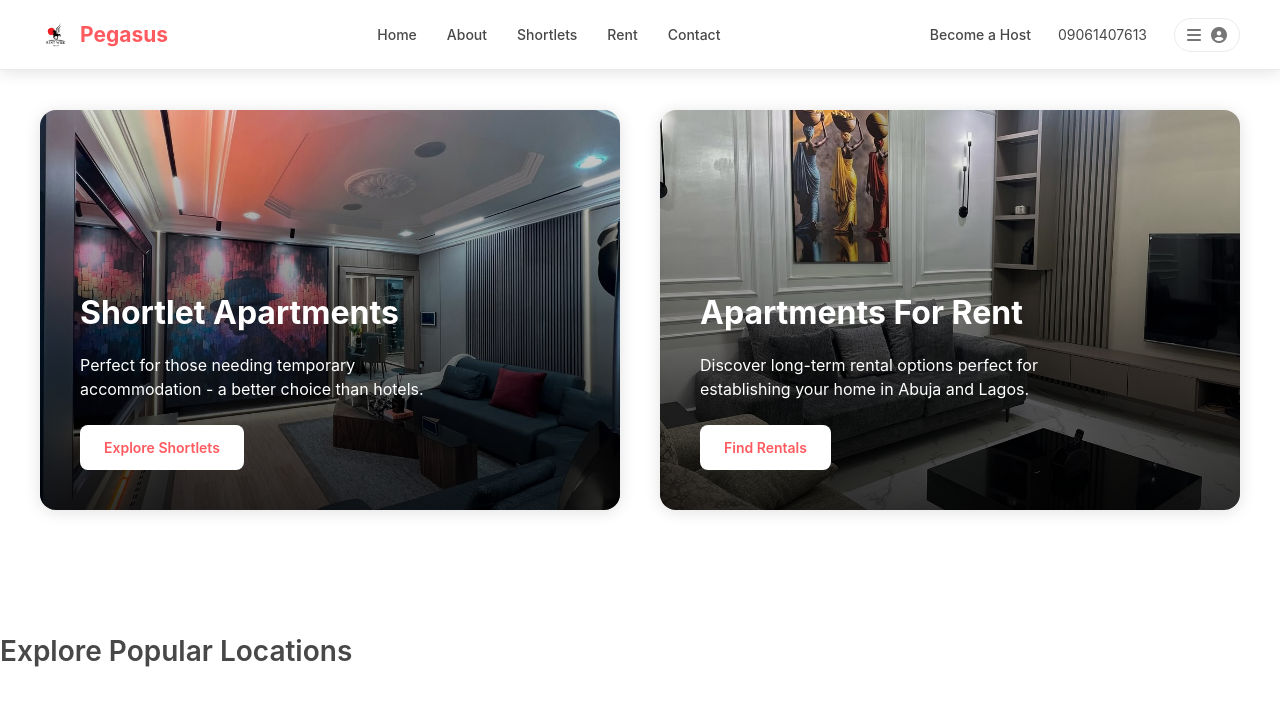
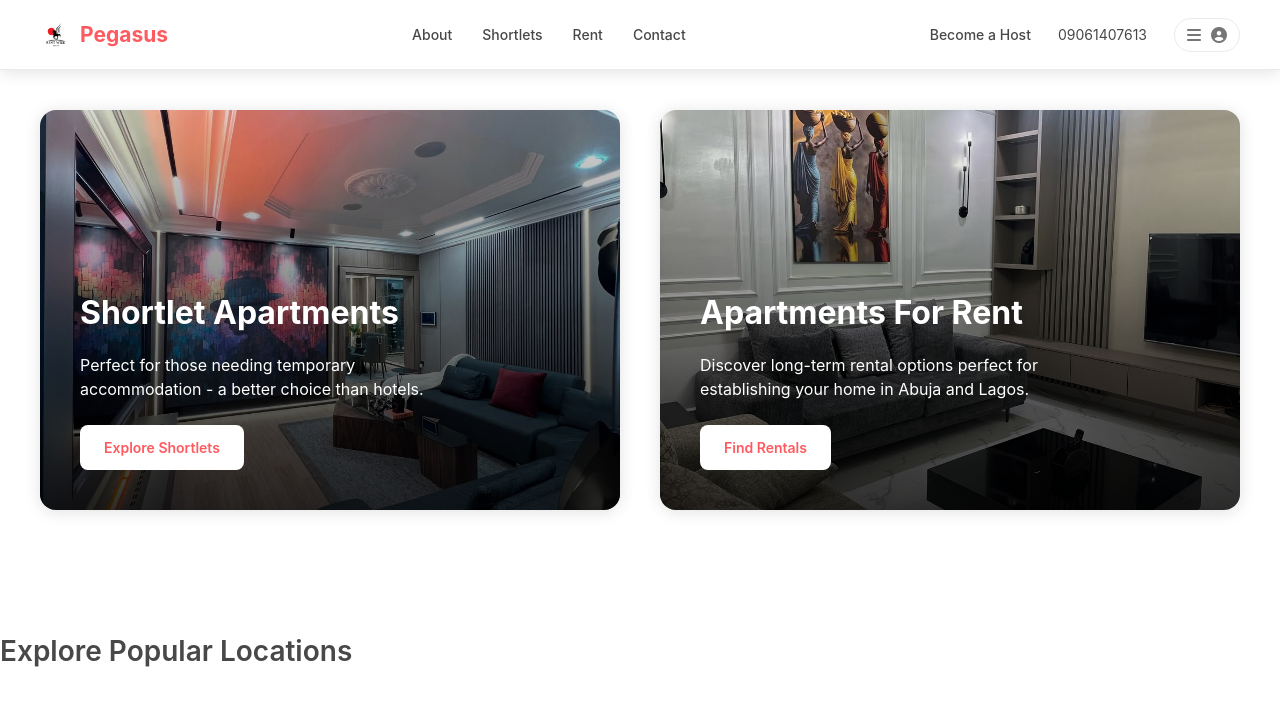
Before and after one commit to Gigx267/Pegasus-Housing-, a plain HTML site: page index.html in a window 1280 px wide. Shown: the top 701 px of the page. Drawn offline with Linux system fonts and the light colour scheme.

Commit message:
Update index.html

```diff
--- a/index.html
+++ b/index.html
@@ -667,7 +667,7 @@
         </a>
 
         <div class="nav-links">
-            <a href="index.html" class="nav-link">Home</a>
+
             <a href="about.html" class="nav-link">About </a>
             <a href="shortlets.html" class="nav-link">Shortlets</a>
             <a href="rent.html" class="nav-link">Rent </a>
@@ -878,4 +878,5 @@
         });
     </script>
 </body>
+
 </html>
```
